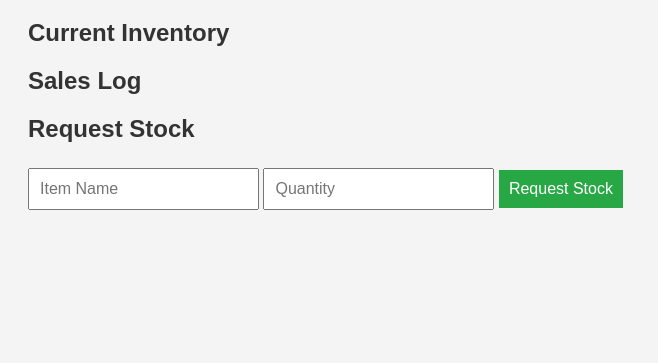
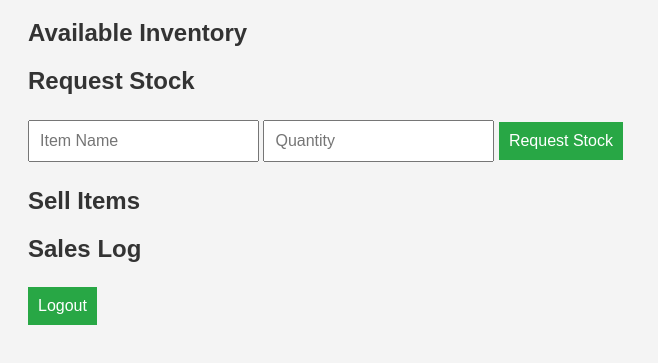
Before and after one commit to NYRUBA/StockBelle, a plain HTML site: page staff.html in a window 1280 px wide. Shown: the part 89-452 px from the top of the page, without its empty margins (0-658 px from the left). Drawn offline with Linux system fonts and the light colour scheme.

Commit message:
updated staff html

```diff
--- a/staff.html
+++ b/staff.html
@@ -3,22 +3,45 @@
 <head>
     <meta charset="UTF-8">
     <meta name="viewport" content="width=device-width, initial-scale=1.0">
-    <title>Staff Dashboard - Paint and Sip Uganda</title>
+    <title>Staff Page - Paint and Sip Uganda</title>
     <link rel="stylesheet" href="styles.css">
 </head>
 <body>
     <h1>Staff Dashboard</h1>
 
-    <h2>Current Inventory</h2>
+ <!-- Section for Displaying Inventory -->
+  <div>
+    <h2>Available Inventory</h2>
     <ul id="staffInventoryList"></ul>
+  </div>
 
-    <h2>Sales Log</h2>
-    <ul id="staffSalesLog"></ul>
-
-    <h2>Request Stock</h2>
+<!-- Section for Requesting Stock -->
+ <div>
+  <h2>Request Stock</h2>
     <input type="text" id="requestItemName" placeholder="Item Name">
     <input type="number" id="requestItemQuantity" placeholder="Quantity">
     <button id="requestStockBtn">Request Stock</button>
+ </div>
+
+ <!-- Section for Selling Items -->
+    <div>
+        <h2>Sell Items</h2>
+        <ul id="salesList">
+            <!-- The list will be dynamically generated in staff.js -->
+        </ul>
+    </div>
+
+<!--check if still relevant-->
+    <div>
+    <h2>Sales Log</h2>
+    <ul id="staffSalesLog"></ul>
+    </div>
+
+<!--Logout button going back to staff login page-->
+    <a href="stafflogin.html">
+    <button onclick="logout()">Logout</button>
+    </a>
+
 
     <script src="staff.js"></script>
 </body>
```
